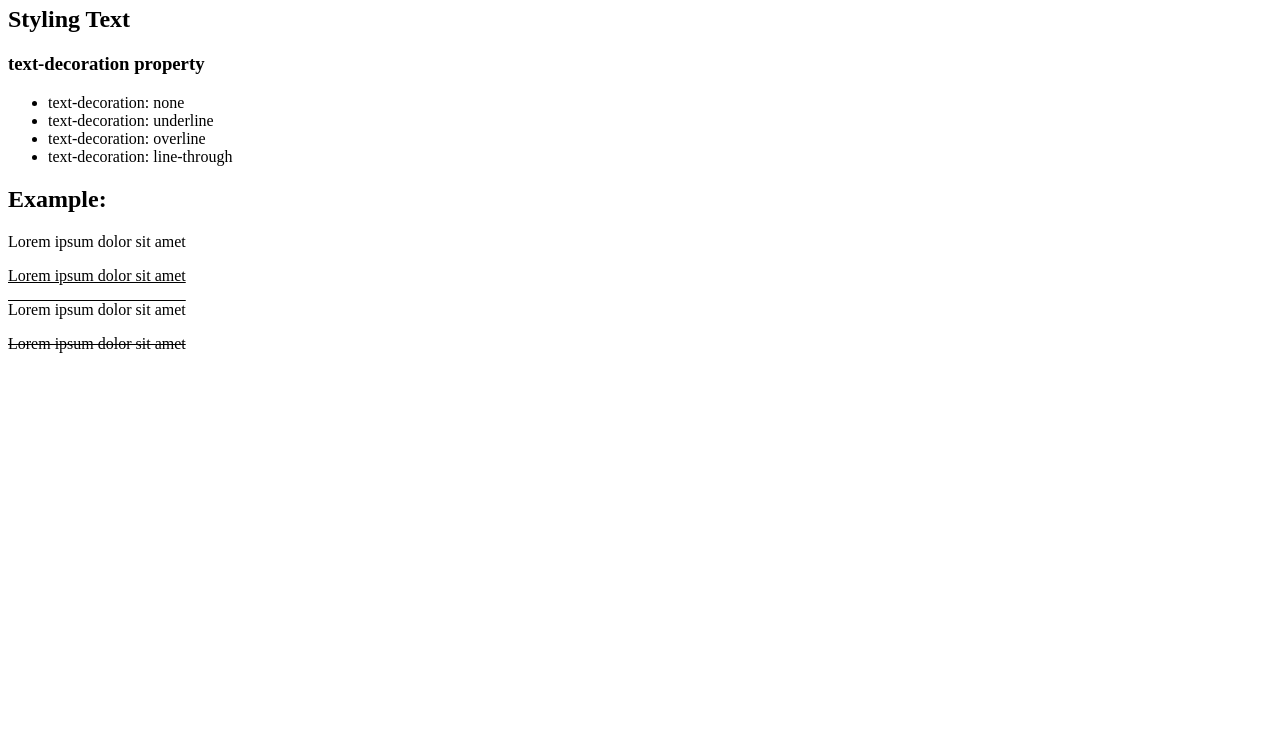
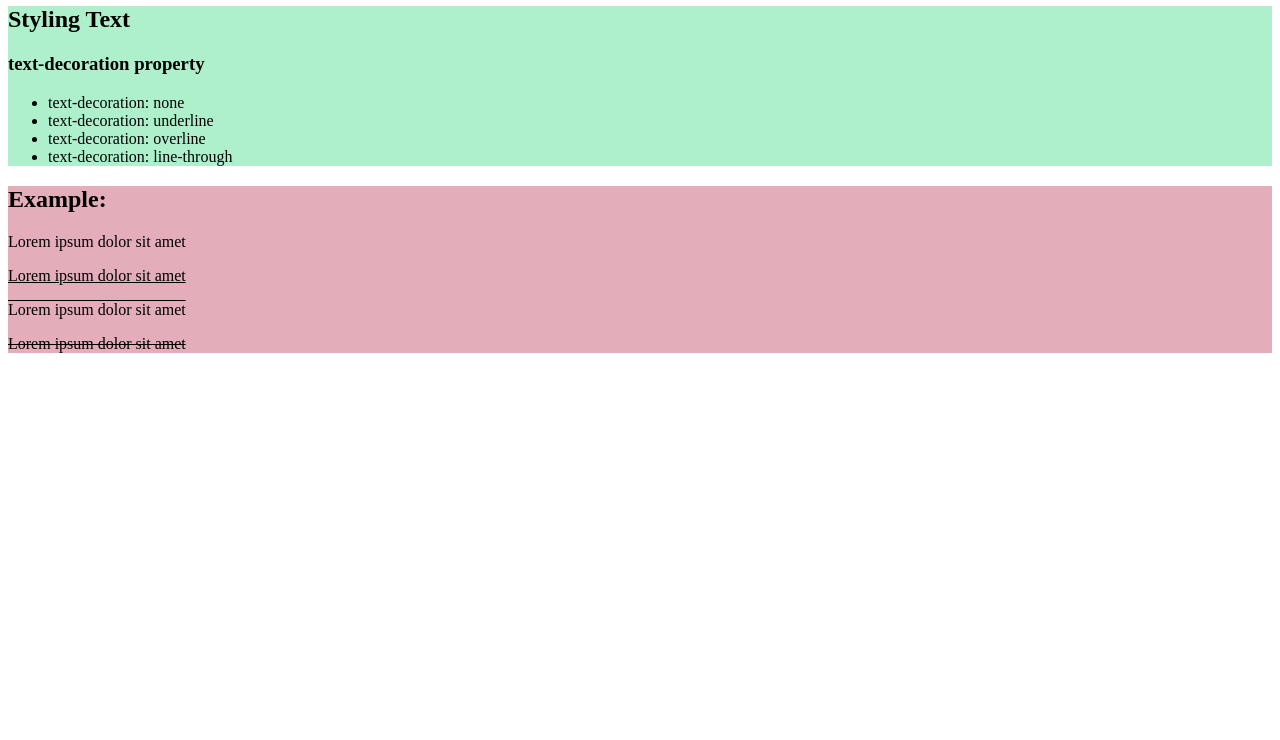
Before and after one commit to shlurpiiee/shlurpiiee.github.io, a plain HTML site: page textdecoration/textdecoration.html in a window 1280 px wide. Shown: the part 60-800 px from the top of the page. Drawn offline with Linux system fonts and the light colour scheme.

Commit message:
Update textdecoration.html

```diff
--- a/textdecoration/textdecoration.html
+++ b/textdecoration/textdecoration.html
@@ -8,7 +8,7 @@
     <title>
         text-decoration
     </title>
-    <link rel="stylesheet" type="text/css" href="./text decoration/css/styling.css">
+    <link rel="stylesheet" type="text/css" href="./css/styling.css">
        <h1>Chapter 13</h1>
     </header>
 <section id="value">
```
